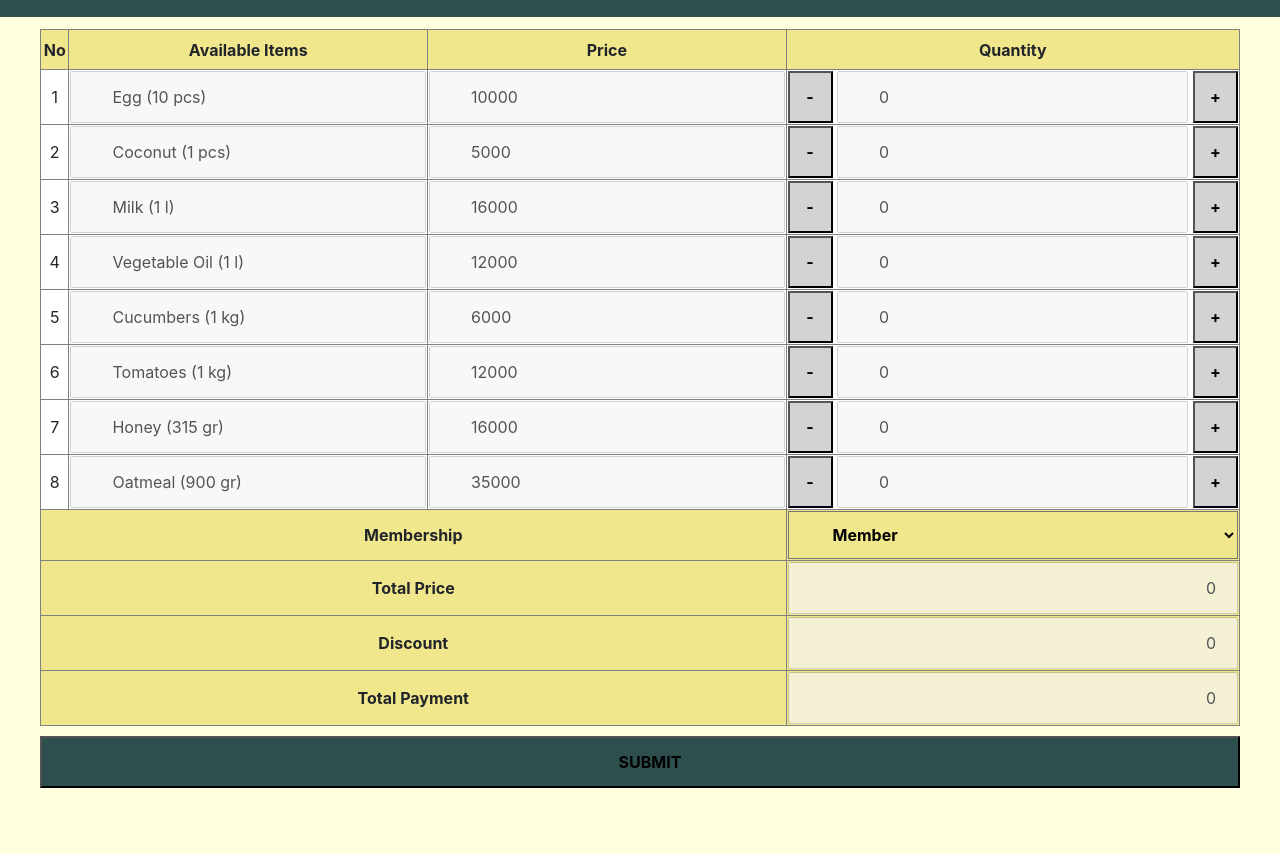
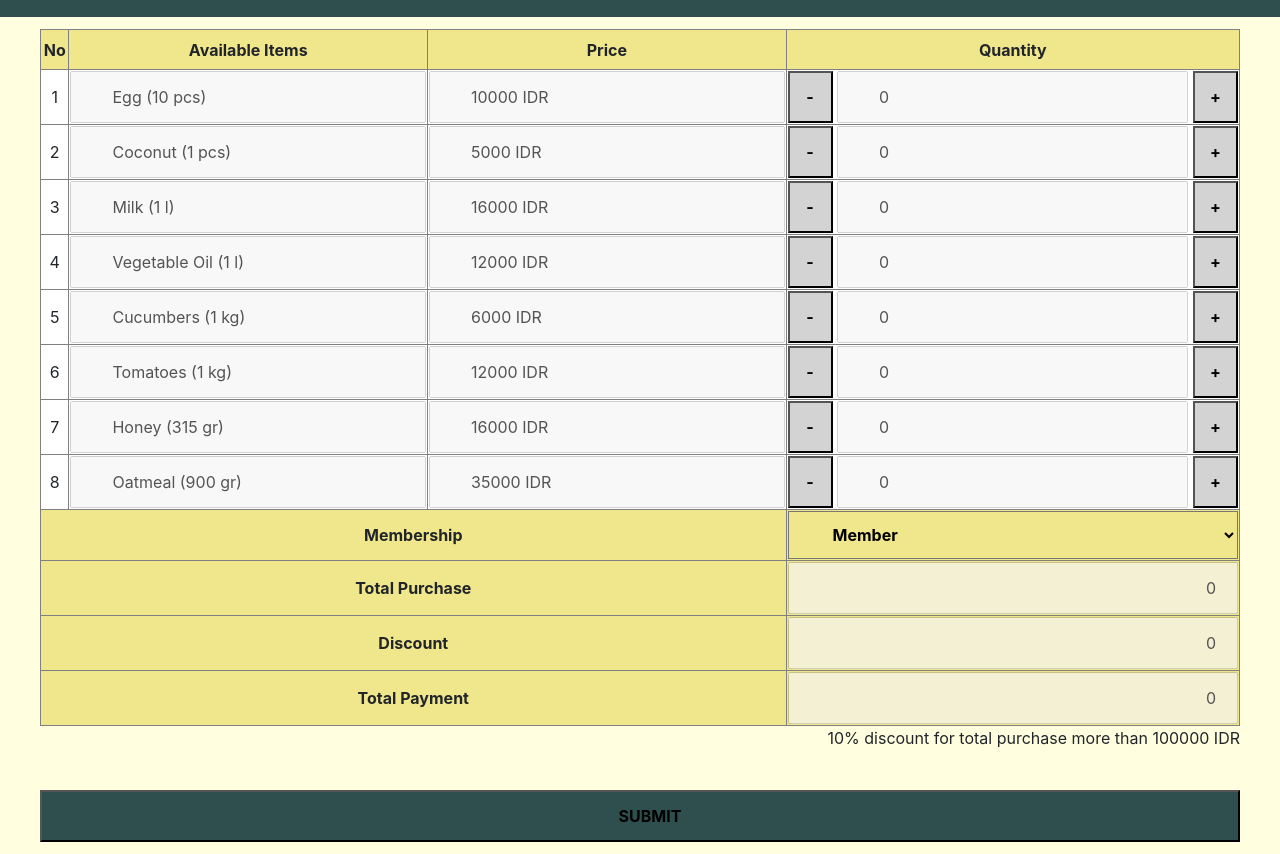
Before and after one commit to iq5ch/groceries, a plain HTML site: page index.html in a window 1280 px wide. Shown: the part 63-917 px from the top of the page. Before the commit the page ends 873 px from the top, so only its background shows below. Drawn offline with nearby package versions, Linux system fonts and the light colour scheme.

Commit message:
Add files via upload

```diff
--- a/index.html
+++ b/index.html
@@ -119,7 +119,7 @@
             document.send.total.value = total;
         }
 
-        function weekend_discount() {
+        function price() {
             var date = new Date();
             var day = date.getDay();
 
@@ -133,42 +133,51 @@
             var coconut = 5000;
 
             if (day == 0 || day == 6) {
-                window.alert("TODAY: " + date + "\n\nSPECIAL OFFER for the Weekend! Discount 2% on all items!");
+                window.alert("TODAY: " + date + "\n\nSPECIAL OFFER for the Weekend! 2% Discount on All Items!");
 
                 var egg_dis = egg - (0.02 * parseInt(egg));
-                document.send.egg_price.value = egg_dis;
+                document.send.egg_price.value = egg_dis + " IDR";
 
                 var milk_dis = milk - (0.02 * parseInt(milk));
-                document.send.milk_price.value = milk_dis;
+                document.send.milk_price.value = milk_dis + " IDR";
 
                 var oat_dis = oatmeal - (0.02 * parseInt(oatmeal));
-                document.send.oatmeal_price.value = oat_dis;
+                document.send.oatmeal_price.value = oat_dis + " IDR";
 
                 var cucumber_dis = cucumber - (0.02 * parseInt(cucumber));
-                document.send.cucumber_price.value = cucumber_dis;
+                document.send.cucumber_price.value = cucumber_dis + " IDR";
 
                 var tomato_dis = tomato - (0.02 * parseInt(tomato));
-                document.send.tomato_price.value = tomato_dis;
+                document.send.tomato_price.value = tomato_dis + " IDR";
 
                 var vegoil_dis = vegoil - (0.02 * parseInt(vegoil));
-                document.send.vegoil_price.value = vegoil_dis;
+                document.send.vegoil_price.value = vegoil_dis + " IDR";
 
                 var honey_dis = honey - (0.02 * parseInt(honey));
-                document.send.honey_price.value = honey_dis;
+                document.send.honey_price.value = honey_dis + " IDR";
 
                 var coconut_dis = coconut - (0.02 * parseInt(coconut));
-                document.send.coco_price.value = coconut_dis;
+                document.send.coco_price.value = coconut_dis + " IDR";
             }
 
             else {
-                window.alert("TODAY: " + date + "\n\nSPECIAL OFFER ONLY ON WEEKEND");
+                window.alert("TODAY: " + date + "\n\nSorry. Special Offer 2% Discount ONLY ON WEEKEND");
+
+                document.send.egg_price.value = egg + " IDR";
+                document.send.milk_price.value = milk + " IDR";
+                document.send.oatmeal_price.value = oatmeal + " IDR";
+                document.send.cucumber_price.value = cucumber + " IDR";
+                document.send.tomato_price.value = tomato + " IDR";
+                document.send.vegoil_price.value = vegoil + " IDR";
+                document.send.honey_price.value = honey + " IDR";
+                document.send.coco_price.value = coconut + " IDR";
             }
         }
 
     </script>
 </head>
 
-<body onload="weekend_discount()" on>
+<body onload="price()" on>
 
     <div class="div-head">
         <h1 style="font-weight: bold;">BUY YOUR GROCERIES</h1>
@@ -186,7 +195,7 @@
                 <td>
                     <input type="text" name="egg" value="Egg (10 pcs)" disabled>
                 </td>
-                <td><input type="text" name="egg_price" value="10000" disabled></td>
+                <td><input type="text" name="egg_price" value="0" disabled></td>
                 <td>
                     <input type="button" value="-" name="" id="decrement" onclick="down('0', 'eggq')">
                     <input class="quantity" type="number" name="egg_quantity" id="eggq" value="0" disabled>
@@ -198,7 +207,7 @@
                 <td>
                     <input type="text" name="coco" value="Coconut (1 pcs)" disabled>
                 </td>
-                <td><input type="text" name="coco_price" value="5000" disabled></td>
+                <td><input type="text" name="coco_price" value="0" disabled></td>
                 <td>
                     <input type="button" value="-" name="" id="decrement" onclick="down('0', 'cocoq')">
                     <input class="quantity" type="number" name="coco_quantity" id="cocoq" value="0" disabled>
@@ -210,7 +219,7 @@
                 <td>
                     <input type="text" name="milk" value="Milk (1 l)" disabled>
                 </td>
-                <td><input type="text" name="milk_price" value="16000" disabled></td>
+                <td><input type="text" name="milk_price" value="0" disabled></td>
                 <td>
                     <input type="button" value="-" name="" id="decrement" onclick="down('0', 'milkq')">
                     <input class="quantity" type="number" name="milk_quantity" id="milkq" value="0" disabled>
@@ -222,7 +231,7 @@
                 <td>
                     <input type="text" name="vegoil" value="Vegetable Oil (1 l)" disabled>
                 </td>
-                <td><input type="text" name="vegoil_price" value="12000" disabled></td>
+                <td><input type="text" name="vegoil_price" value="0" disabled></td>
                 <td>
                     <input type="button" value="-" name="" id="decrement" onclick="down('0', 'vegq')">
                     <input class="quantity" type="number" name="vegoil_quantity" id="vegq" value="0" disabled>
@@ -234,7 +243,7 @@
                 <td>
                     <input type="text" name="cucumber" value="Cucumbers (1 kg)" disabled>
                 </td>
-                <td><input type="text" name="cucumber_price" value="6000" disabled></td>
+                <td><input type="text" name="cucumber_price" value="0" disabled></td>
                 <td>
                     <input type="button" value="-" name="" id="decrement" onclick="down('0', 'cucumbq')">
                     <input class="quantity" type="number" name="cucumber_quantity" id="cucumbq" value="0" disabled>
@@ -246,7 +255,7 @@
                 <td>
                     <input type="text" name="tomato" value="Tomatoes (1 kg)" disabled>
                 </td>
-                <td><input type="text" name="tomato_price" value="12000" disabled></td>
+                <td><input type="text" name="tomato_price" value="0" disabled></td>
                 <td>
                     <input type="button" value="-" name="" id="decrement" onclick="down('0', 'tomq')">
                     <input class="quantity" type="number" name="tomato_quantity" id="tomq" value="0" disabled>
@@ -258,7 +267,7 @@
                 <td>
                     <input type="text" name="honey" value="Honey (315 gr)" disabled>
                 </td>
-                <td><input type="text" name="honey_price" value="16000" disabled></td>
+                <td><input type="text" name="honey_price" value="0" disabled></td>
                 <td>
                     <input type="button" value="-" name="" id="decrement" onclick="down('0', 'honq')">
                     <input class="quantity" type="number" name="honey_quantity" id="honq" value="0" disabled>
@@ -270,7 +279,7 @@
                 <td>
                     <input type="text" name="oatmeal" value="Oatmeal (900 gr)" disabled>
                 </td>
-                <td><input type="text" name="oatmeal_price" value="35000" disabled></td>
+                <td><input type="text" name="oatmeal_price" value="0" disabled></td>
                 <td>
                     <input type="button" value="-" name="" id="decrement" onclick="down('0', 'oatq')">
                     <input class="quantity" type="number" name="oatmeal_quantity" id="oatq" value="0" disabled>
@@ -287,7 +296,7 @@
                 </td>
             </tr>
             <tr style="background-color: khaki;">
-                <td colspan="3" style="font-weight: bold; text-align: center;">Total Price</td>
+                <td colspan="3" style="font-weight: bold; text-align: center;">Total Purchase</td>
                 <td><input type="text" name="total_temp" id="tot" disabled value="0" style="text-align: right;"></td>
             </tr>
             <tr style="background-color: khaki;">
@@ -300,7 +309,11 @@
             </tr>
         </table>
 
-        <div class="add-div">
+        <div>
+            <p style="text-align: right;">10% discount for total purchase more than 100000 IDR</p> <br>
+        </div>
+
+        <div class="done-div">
             <input class="done-btn" type="button" value="SUBMIT" onclick="calculate()" />
         </div>
 
```
